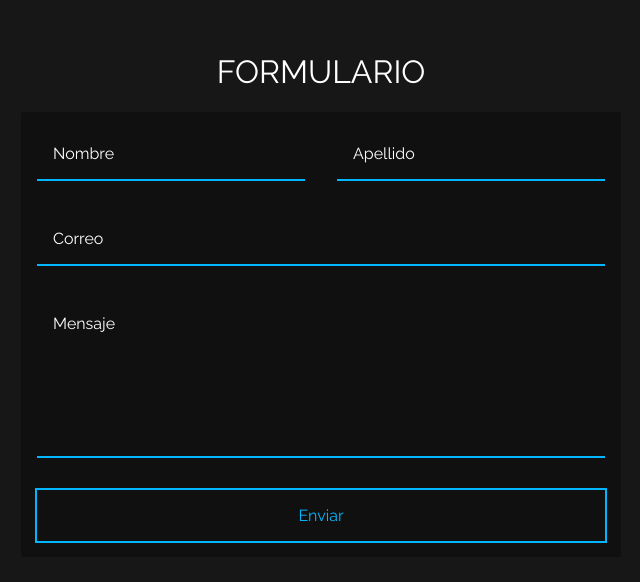
After one commit to GeraldRL/LosDeMentes---Prototipo-Sistema-de-Gesti-n-Documentaria, a PHP site: page /formulario-css/dist/index.html in a window 1280 px wide. The commit adds this page. Shown: the top 582 px of the page, without its empty margins (319-959 px from the left). Run offline with PHP 8.4, Linux system fonts and the light colour scheme.

Commit message:
commit 21

```diff
--- a/bd/login.php
+++ b/bd/login.php
@@ -16,7 +16,7 @@ if ($_SERVER['REQUEST_METHOD'] == 'POST') {
 
     if ($result->num_rows > 0) {
         $_SESSION['user'] = $email;
-        echo json_encode(['success' => true, 'message' => 'Inicio de sesión exitoso. Bienvenido, '.$email.'!', 'redirect' => 'Main.php']);
+        echo json_encode(['success' => true, 'message' => 'Inicio de sesión exitoso. Bienvenido, '.$email.'!', 'redirect' => '../LosDeMentes---Prototipo-Sistema-de-Gesti-n-Documentaria/Views/Main.php']);
     } else {
         echo json_encode(['success' => false, 'message' => 'Email o contraseña incorrectos.']);
     }
--- /dev/null
+++ b/formulario-css/dist/index.html
@@ -0,0 +1,40 @@
+<!DOCTYPE html>
+<html lang="en" >
+<head>
+  <meta charset="UTF-8">
+  <title>CodePen - formulario css </title>
+  <link rel="stylesheet" href="./style.css">
+
+</head>
+<body>
+<!-- partial:index.partial.html -->
+<div class="content">
+  <h1 class="title">Formulario</h1>
+  <div class="form">
+    <form class="form-container" action="">
+      <div class="form-item col-5">
+        <input class="input" type="text" required="required" id="name"/>
+        <label class="label" for="name">nombre</label>
+      </div>
+      <div class="form-item col-5">
+        <input class="input" type="text" required="required" id="lastname"/>
+        <label class="label" for="lastname">apellido</label>
+      </div>
+      <div class="form-item">
+        <input class="input" type="email" required="required" id="email"/>
+        <label class="label" for="email">correo</label>
+      </div>
+      <div class="form-item">
+        <textarea class="textarea" required="required" id="textarea"></textarea>
+        <label class="label" for="textarea">mensaje</label>
+      </div>
+      <div class="form-item">
+        <input class="btn-enviar" type="submit" value="Enviar"/>
+      </div>
+    </form>
+  </div>
+</div>
+<!-- partial -->
+
+</body>
+</html>
--- /dev/null
+++ b/formulario-css/dist/style.css
@@ -0,0 +1,108 @@
+@import url(https://fonts.googleapis.com/css?family=Raleway:400,700);
+* {
+  box-sizing: border-box;
+}
+
+html {
+  font-size: 16px;
+  font-family: "Raleway", sans-serif;
+}
+
+body {
+  margin: 0;
+  padding: 0;
+  background: #171717;
+  color: white;
+}
+
+input, textarea {
+  border: 0;
+  outline: 0;
+  font-size: 1rem;
+  background: transparent;
+  color: white;
+  position: relative;
+  font-family: "Raleway", sans-serif;
+}
+
+textarea {
+  resize: none;
+}
+
+.content {
+  max-width: 900px;
+  margin: 0 auto;
+  padding-top: 2em;
+}
+.content .title {
+  text-align: center;
+  text-transform: uppercase;
+  font-weight: 400;
+}
+
+.form {
+  max-width: 600px;
+  margin: 0 auto;
+  background: rgba(10, 10, 10, 0.5);
+  border-radius: 2px;
+}
+.form-container {
+  display: flex;
+  flex-wrap: wrap;
+}
+.form-item {
+  position: relative;
+  width: 100%;
+  padding: 1em;
+}
+@media only screen and (min-width: 600px) {
+  .form-item.col-5 {
+    width: 50%;
+  }
+}
+.form-item .textarea {
+  height: 10em;
+}
+.form-item .input, .form-item .textarea {
+  display: block;
+  padding: 1em;
+  width: 100%;
+  transition: all 0.3s;
+  border-bottom: 2px solid #00B7FF;
+}
+.form-item .input:focus, .form-item .textarea:focus {
+  border-bottom: 2px solid #828282;
+}
+.form-item .input:valid + .label, .form-item .input:focus + .label, .form-item .textarea:valid + .label, .form-item .textarea:focus + .label {
+  top: 1em;
+  left: 1em;
+  font-size: 0.9em;
+}
+.form-item .input:valid, .form-item .textarea:valid {
+  border-bottom: 2px solid #334dff;
+}
+.form-item .label {
+  position: absolute;
+  top: 2em;
+  left: 2em;
+  text-transform: capitalize;
+  transition: all 0.3s;
+}
+.form-item .btn-enviar {
+  display: block;
+  width: 100%;
+  padding: 1em 0;
+  box-shadow: 0 0 0 2px #00B7FF;
+  color: #00B7FF;
+  cursor: pointer;
+  transition: all 0.3s;
+}
+.form-item .btn-enviar:hover {
+  background: #334dff;
+  color: white;
+  box-shadow: 0 0 0 0 transparent;
+}
+.form-item .btn-enviar:active {
+  background: #0f2dff;
+  transform: scale(0.97);
+}
--- /dev/null
+++ b/formulario-css/src/style.scss
@@ -0,0 +1,111 @@
+@import url(https://fonts.googleapis.com/css?family=Raleway:400,700);
+$green:green;
+$celeste: #00B7FF;
+$blue:lighten(#0020FF,10);
+$gris: #828282;
+$bg-color: #171717;
+*{
+  box-sizing: border-box;
+}
+html{
+  font-size: 16px;
+  font-family: 'Raleway', sans-serif;
+}
+body{
+  margin: 0;
+  padding: 0;
+  background: $bg-color;
+  color: white;
+}
+input,textarea{
+  border: 0;
+  outline: 0;
+  font-size: 1rem;
+  background: transparent;
+  color: white;
+  position: relative;
+  font-family: 'Raleway', sans-serif;
+}
+textarea{
+  resize: none;
+}
+.content{
+  max-width: 900px;
+  margin: 0 auto;
+  padding-top: 2em;
+
+  .title{
+    text-align: center;
+    text-transform: uppercase;
+    font-weight: 400;
+  }
+}
+.form{
+  max-width: 600px;
+  margin: 0 auto;
+  background: rgba(darken($bg-color, 5),.5);
+  border-radius: 2px;
+
+  &-container{
+    display: flex;
+    flex-wrap: wrap;
+  }
+  &-item{
+    position: relative;
+    width: 100%;
+    padding: 1em;
+    @media only screen and (min-width: 600px){
+      &.col-5{
+        width: 50%;
+      }
+    }
+    //tutorial
+    .textarea{
+      height: 10em;
+    }
+    .input,.textarea{
+      display: block;
+      padding: 1em;
+      width: 100%;
+      transition: all .3s;
+
+      border-bottom: 2px solid $celeste;
+      &:focus{
+        border-bottom: 2px solid $gris;
+      }
+      &:valid + .label, &:focus + .label{
+        top: 1em;
+        left: 1em;
+        font-size: .9em;
+      }
+      &:valid{
+        border-bottom: 2px solid $blue;
+      }
+    }
+    .label{
+      position: absolute;
+      top: 2em;
+      left: 2em;
+      text-transform: capitalize;
+      transition: all .3s;
+    }
+    .btn-enviar{
+      display: block;
+      width: 100%;
+      padding: 1em 0;
+      box-shadow: 0 0 0 2px $celeste;
+      color: $celeste;
+      cursor: pointer;
+      transition: all .3s;
+      &:hover{
+        background: $blue;
+        color: white;
+        box-shadow: 0 0 0 0 transparent;
+      }
+      &:active{
+        background: darken($blue,7);
+        transform: scale(0.97);
+      }
+    }
+  }
+}
--- a/index.php
+++ b/index.php
@@ -72,7 +72,7 @@
                 formData.append('email', this.email);
                 formData.append('password', this.password);
 
-                fetch('../bd/login.php', {
+                fetch('bd/login.php', {
                     method: 'POST',
                     body: formData
                 })
```
Also changed, not shown: Css/nabvar.css (added, +167 -0 lines), Views/Main.php (+110 -69 lines), bd/registro.php (added, +31 -0 lines), formulario-css/src/index.pug (added, +18 -0 lines), js/navbar.js (added, +7 -0 lines), formulario-css/LICENSE.txt (added), formulario-css/README.md (added).
